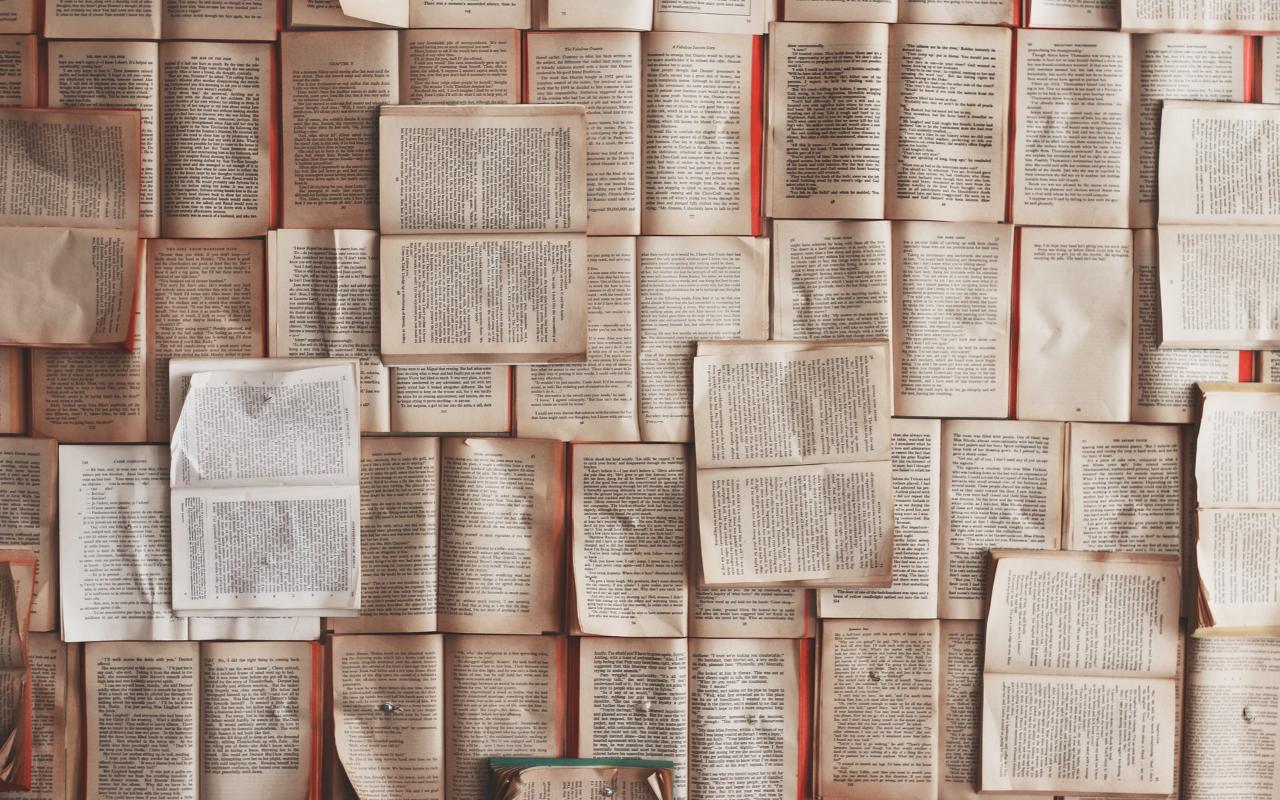
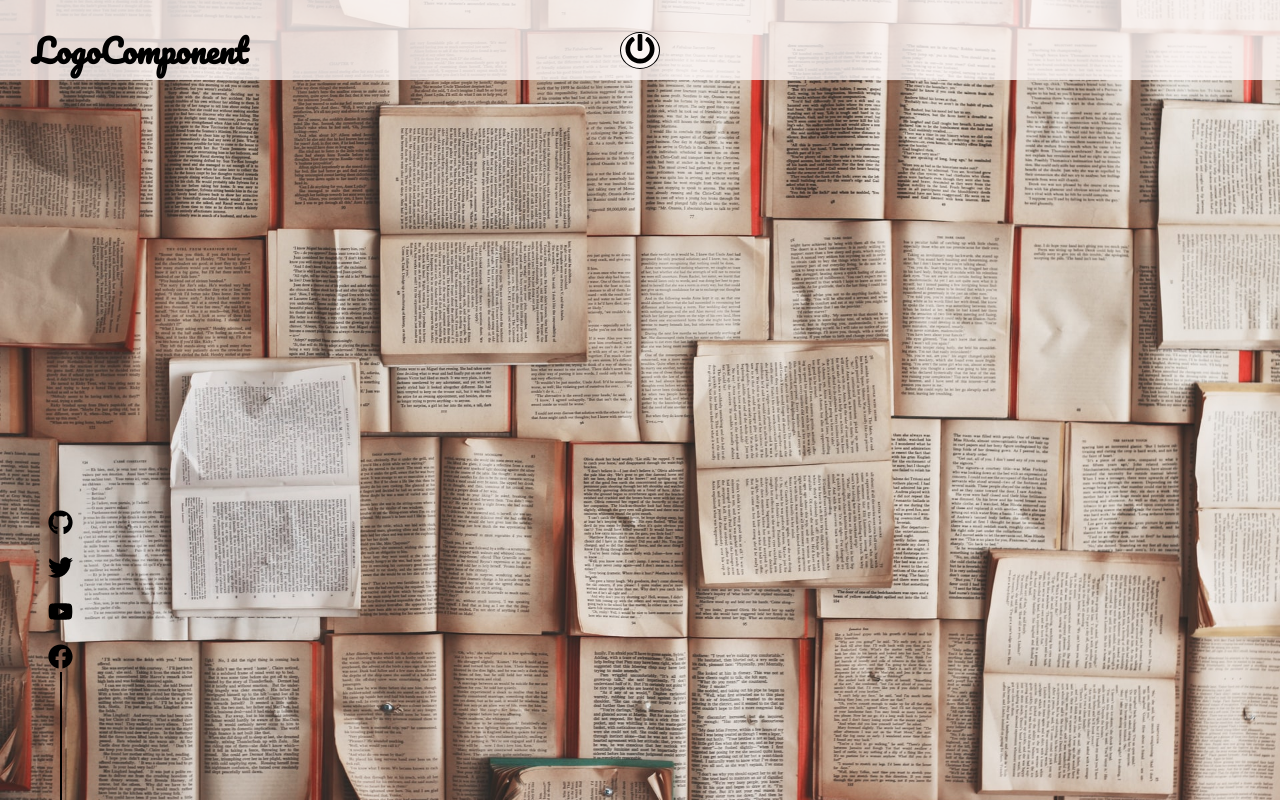
Before and after one commit to ramziddinolimov/React-Portfolio, a React (Create React App) app: page /blog in a window 1280 px wide. Built offline with nearby package versions, Linux system fonts and the light colour scheme.

Commit message:
blog page js continued

```diff
--- a/src/components/BlogPage.js
+++ b/src/components/BlogPage.js
@@ -1,6 +1,10 @@
 import React from 'react'
+import styledComponents from 'styled-components'
 import styled from 'styled-components'
 import img from "../assets/Images/patrick-tomasso-Oaqk7qqNh_c-unsplash.jpg"
+import LogoComponent from '../subComponents/LogoComponent'
+import PowerButton from '../subComponents/PowerButton'
+import SocialIcons from '../subComponents/SocialIcons'
 
 
 const MainContainer = styled.div`
@@ -14,10 +18,22 @@ const MainContainer = styled.div`
 
 `
 
+const Container = styledComponents.div`
+width: 100%;
+height: auto;
+position: relative;
+padding-bottom: 5rem;
+background-color: ${props => `rgba(${props.theme.bodyRgba}, 0.8)`};
+`
+
 function BlogPage() {
   return (
     <MainContainer>
-
+        <Container>
+            <LogoComponent />
+            <PowerButton />
+            <SocialIcons />
+        </Container>
     </MainContainer>
   )
 }
```
